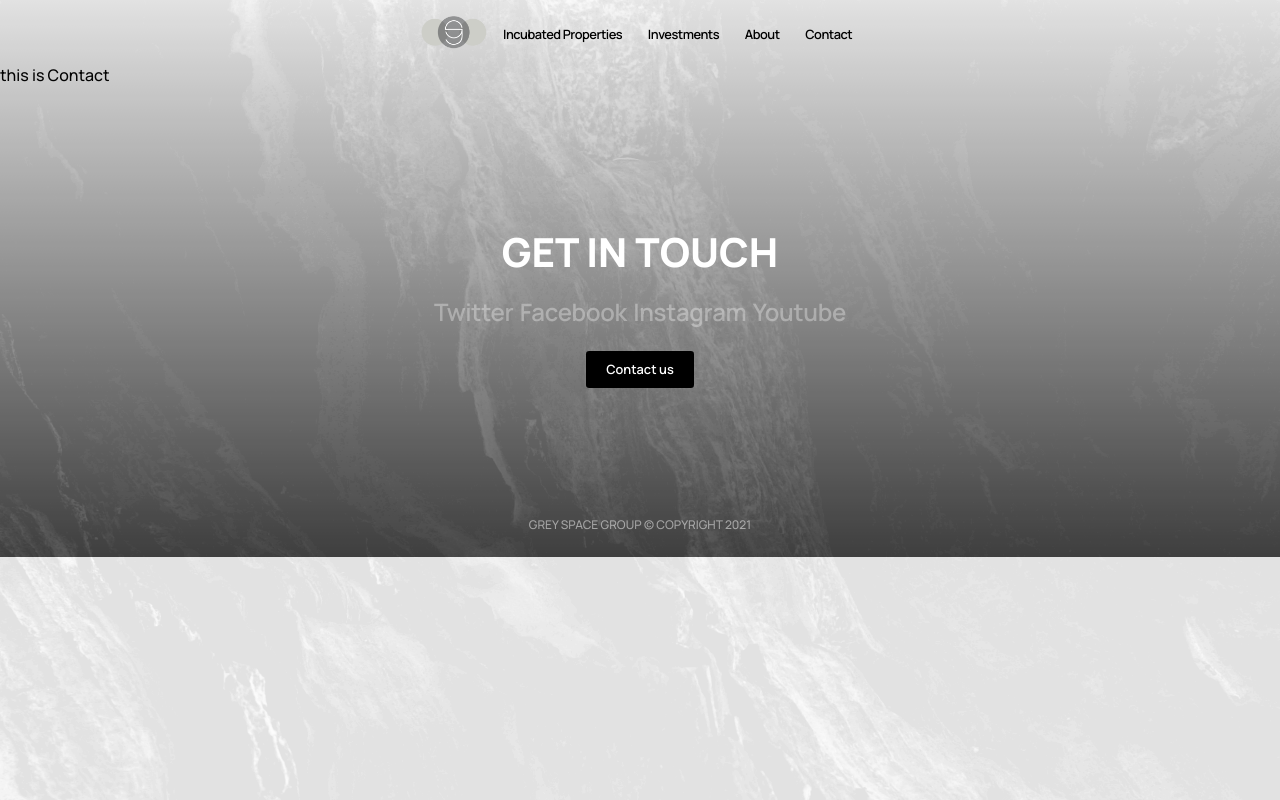
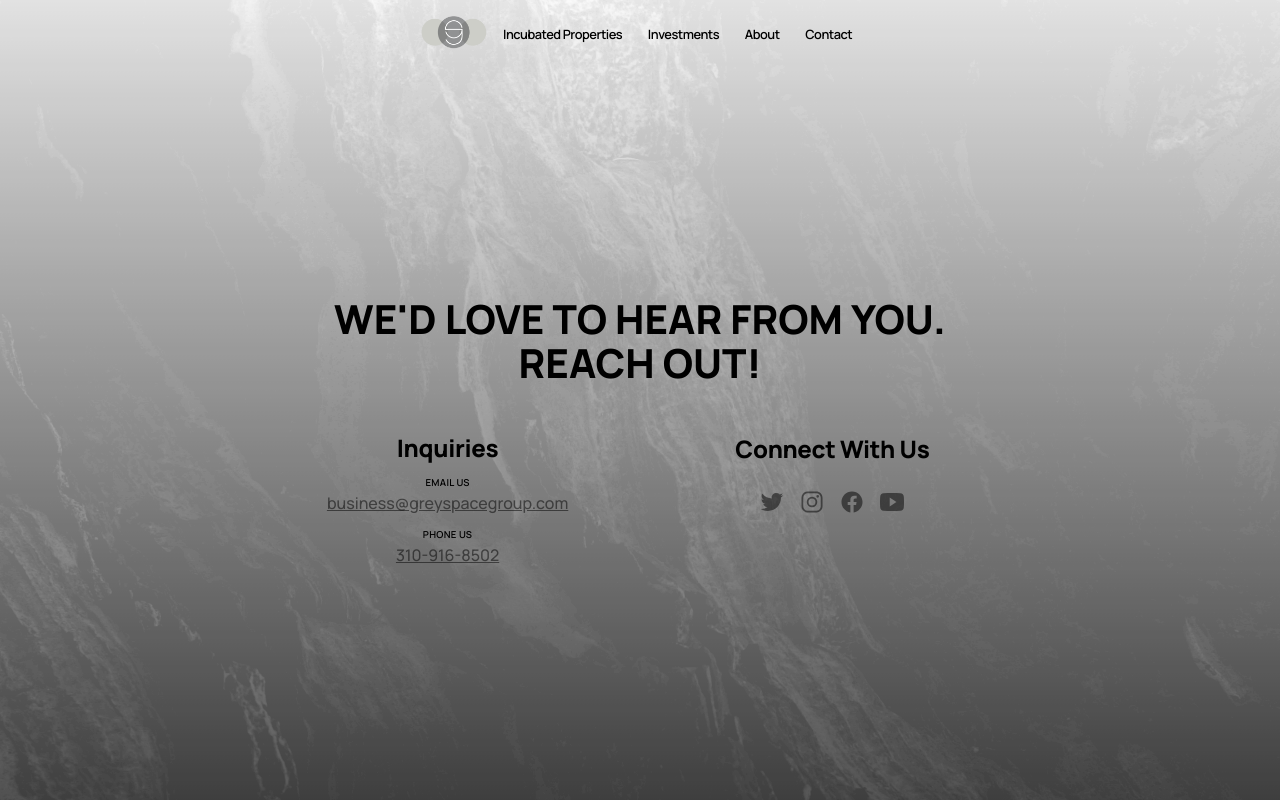
Before and after one commit to rohanbhangui/gsg-website, a React (Create React App) app: page /contact in a window 1280 px wide. Built offline with nearby package versions, Linux system fonts and the light colour scheme.

Commit message:
added contact page

```diff
--- a/src/assets/styles/typography.js
+++ b/src/assets/styles/typography.js
@@ -49,6 +49,15 @@ const Typography = css`
     line-height: 1.5rem;
     font-size: 1rem;
   }
+
+  h4, .h4 {
+    font-weight: 600;
+    margin-top: 0.75rem;
+    line-height: 1rem;
+    font-size: 0.6rem;
+    letter-spacing: 0.02rem;
+    text-transform: uppercase;
+  }
 `;
 
 export default Typography;
--- a/src/components/footer/footer.js
+++ b/src/components/footer/footer.js
@@ -29,6 +29,7 @@ const socials = [
 const Footer = () => {
   const location = useLocation();
   const [ titleCopy, setTitleCopy ] = useState("Get In Touch");
+  const [ isContactPage, setIsContactPage ] = useState(false);
 
   useEffect(() => {
     console.log("DEBUG", location);
@@ -37,10 +38,15 @@ const Footer = () => {
     } else if (location.pathname === "/investments") {
       setTitleCopy("Have a business you want us to hear about? Reach out!");
     }
+
+    setIsContactPage(location.pathname === "/contact");
+
   // eslint-disable-next-line react-hooks/exhaustive-deps
   }, [location.pathname]);
 
   return (
+    <>
+      { !isContactPage && (
         <FooterContainer>
           <h1>{titleCopy}</h1>
           { titleCopy === "Get In Touch" && (
@@ -57,8 +63,10 @@ const Footer = () => {
             </Socials>
           )}
           <Button linkto="/contact" label="Contact us" />
-      <Copyright>Grey Space Group &copy; Copyright 2021</Copyright>
+          <Copyright>Grey Space Group &copy; Copyright {new Date().getFullYear()}</Copyright>
         </FooterContainer>
+      )}
+    </>
   )
 }
 
--- a/src/components/header/header.js
+++ b/src/components/header/header.js
@@ -37,8 +37,10 @@ const Header = () => {
   )
 }
 
+export const HeaderHeight = "4rem";
+
 const HeaderContainer = styled.header`
-  height: 4rem;
+  height: ${HeaderHeight};
   z-index: 100;
   position: relative;
   margin: 0.5rem 0;
--- a/src/components/header/index.js
+++ b/src/components/header/index.js
@@ -1,3 +1,4 @@
-import Header from "./header";
+import Header, { HeaderHeight } from "./header";
 
+export { HeaderHeight };
 export default Header;
--- /dev/null
+++ b/src/pages/contact/contact.js
@@ -0,0 +1,221 @@
+import styled from "styled-components";
+
+import { Grid as _Grid } from "../../assets/styles/grid";
+import { MD, XLG } from "../../utils/variables";
+import { HeaderHeight } from "../../components/header";
+import { useState } from "react";
+
+const socials = [
+  {
+    url: "#",
+    label: "Twitter",
+    icon: "logo-twitter"
+  },
+  {
+    url: "#",
+    label: "Instagram",
+    icon: "logo-instagram"
+  },
+  {
+    url: "#",
+    label: "Facebook",
+    icon: "logo-facebook"
+  },
+  {
+    url: "#",
+    label: "Youtube",
+    icon: "logo-youtube"
+  }
+]
+const Contact = () => {
+  const [ hoveredLabel, setHoveredLabel ] = useState(" ");
+
+  const handleMouseEnter = (label) => {
+    return () => {
+      setHoveredLabel(label);
+    }
+  }
+
+  const handleMouseLeave = () => {
+    setHoveredLabel(" ");
+  }
+
+  return (
+    <Container>
+      <Grid xs={1}>
+        <Grid xs={1}>
+          <h1>We'd love to hear from you. Reach out!</h1>
+        </Grid>
+        <Grid xs={1} md={2}>
+          <Row>
+            <h2>Inquiries</h2>
+            <ContactBlock>
+              <h4>Email Us</h4>
+              <a href="mailto:business@greyspacegroup.com" className="h3">business@greyspacegroup.com</a>
+            </ContactBlock>
+            <ContactBlock>
+              <h4>Phone Us</h4>
+              <a href="tel:310-916-8502" className="h3">310-916-8502</a>
+            </ContactBlock>
+          </Row>
+          <Row>
+            <h2>Connect with us</h2>
+            <LinkGroup>
+              { socials.map(social => (
+                <Link href={social.url} onMouseEnter={handleMouseEnter(social.label)} onMouseLeave={handleMouseLeave}>
+                  <ion-icon name={social.icon}></ion-icon>
+                </Link>
+              ))}
+              {/* <Link href="https://twitter.com/naiimsounds" onMouseEnter={() => this.someHandler} onMouseLeave={() => this.someOtherHandler}>
+                <ion-icon name="logo-twitter"></ion-icon>
+              </Link>
+              <Link href="https://instagram.com/naiimsounds">
+                <ion-icon name="logo-instagram"></ion-icon>
+              </Link>
+              <Link href="https://facebook.com/NAIIM-106363534661417">
+                <ion-icon name="logo-facebook"></ion-icon>
+              </Link>
+              <Link href="https://www.youtube.com/channel/UCk-03O6KqGediKMpYhnMYPA/featured">
+                <ion-icon name="logo-youtube"></ion-icon>
+              </Link> */}
+            </LinkGroup>
+            <SocialHandlePreview>{hoveredLabel}</SocialHandlePreview>
+          </Row>
+        </Grid>
+      </Grid>
+    </Container>
+  )
+}
+
+const Container = styled.div`
+  max-width: ${XLG}px;
+  width: 100%;
+  margin: 0 auto;
+  min-height: calc(100vh - ${HeaderHeight});
+  position: relative;
+  font-size: 1.4rem;
+
+  @media ${({ theme }) => theme.mediaQuery.medium} {
+    display: flex;
+    align-items: center;
+    justify-content: center;
+  }
+`
+
+const Grid = styled(_Grid)`
+  align-items: center;
+
+  h1 {
+    max-width: ${MD}px;
+    width: 100%;
+    margin: 2rem auto 0rem;
+    text-align: center;
+    padding: 0 0.5rem;
+
+    @media ${({ theme }) => theme.mediaQuery.medium} {
+      margin-top: 0;
+      margin-bottom: 3rem;
+    }
+  }
+`
+
+const Row = styled.div`
+  padding-top: 4rem;
+
+  @media ${({ theme }) => theme.mediaQuery.medium} {
+    padding-top: 0rem;
+  }
+
+  h2 {
+    text-align: center;
+    font-size: 2rem;
+
+    @media ${({ theme }) => theme.mediaQuery.medium} {
+      font-size: 1.5rem;
+    }
+  }
+`
+
+const ContactBlock = styled.div`
+  margin-top: 1.5rem;
+
+  @media ${({ theme }) => theme.mediaQuery.medium} {
+    margin-top: 0rem;
+  }
+
+  h4 {
+    text-align: center;
+    font-size: 1rem;
+
+    @media ${({ theme }) => theme.mediaQuery.medium} {
+      font-size: 0.6rem;
+    }
+  }
+
+  a.h3 {
+    display: block;
+    text-align: center;
+    color: rgba(0, 0, 0, 0.5);
+    transition: color 0.3s cubic-bezier(0.77, 0, 0.175, 1);
+    margin-top: 0.5rem;
+    font-size: 1.5rem;
+
+    @media ${({ theme }) => theme.mediaQuery.medium} {
+      font-size: 1rem;
+      margin-top: 0;
+    }
+
+    &:hover {
+      color: rgba(0, 0, 0, 1);
+    }
+  }
+`
+
+const LinkGroup = styled.div`
+  margin-top: 1rem;
+  flex: 1 1 100%;
+  text-align: center;
+  margin-bottom: 0rem;
+
+  @media ${({ theme }) => theme.mediaQuery.medium} {
+    flex: 0 1 auto;
+    margin-top: 0rem;
+  }
+`
+
+const Link = styled.a`
+  color: black;
+  font-size: 3rem;
+  margin: 0 0.5rem;
+  opacity: 0.5;
+  display: inline-block;
+  transition: opacity 0.3s cubic-bezier(0.77, 0, 0.175, 1), transform 0.3s cubic-bezier(0.77, 0, 0.175, 1);
+  transform: translateY(0);
+
+  &:hover {
+    opacity: 1;
+    transform: translateY(-0.3rem);
+  }
+
+  ion-icon {
+    font-size: 3rem;
+
+    @media ${({ theme }) => theme.mediaQuery.medium} {
+      font-size: 1.5rem;
+    }
+  }
+`
+
+const SocialHandlePreview = styled.h4`
+  text-align: center;
+  white-space: pre;
+  margin-top: 0;
+  margin-bottom: 1.4rem;
+  font-size: 1rem;
+
+  @media ${({ theme }) => theme.mediaQuery.medium} {
+    font-size: 0.6rem;
+  }
+`
+
+export default Contact;
--- a/src/pages/contact/index.js
+++ b/src/pages/contact/index.js
@@ -1,5 +1,3 @@
-const Contact = () => {
-  return <>this is Contact</>
-}
+import Contact from "./contact";
 
 export default Contact;
```
Lines whose indentation alone changed are shown as unchanged.
